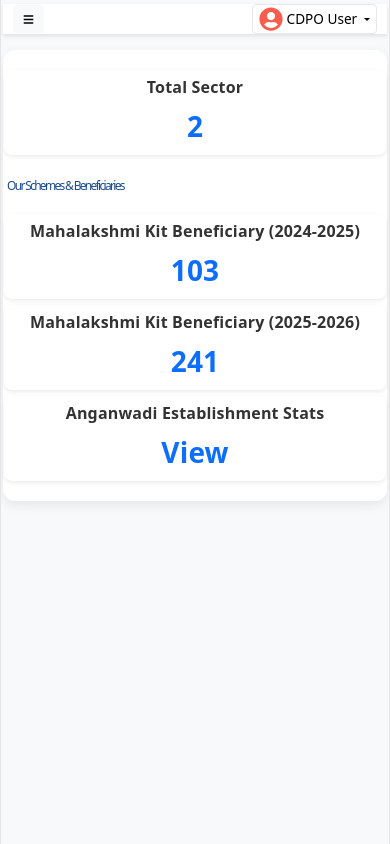
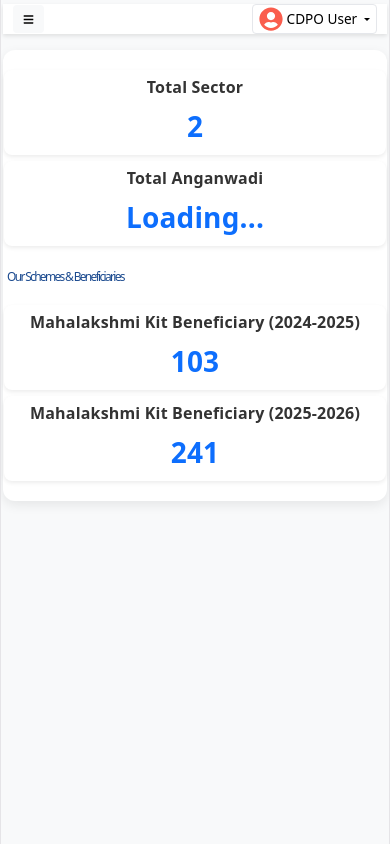
Before and after one commit to VAIBHAVTOMAR321/wecd-schemes-project, a React (Vite) app: page /wecdschemes/CDPODashboard in a window 390 px wide. Built offline with nearby package versions, Linux system fonts and the light colour scheme; no server answers.

Commit message:
total count added cdpo dashbord

```diff
--- a/src/components/CDPO_panel/CDPODashboard.jsx
+++ b/src/components/CDPO_panel/CDPODashboard.jsx
@@ -1,5 +1,6 @@
 import React, { useState, useEffect } from "react";
-import { Container, Row, Col, Card, Spinner, Table, Button } from "react-bootstrap";
+import { Container, Row, Col, Card, Spinner } from "react-bootstrap";
+import { useNavigate } from "react-router-dom";
 import { useAuth } from "../all_login/AuthContext";
 import "../../assets/css/supervisorleftnav.css";
 import "../../assets/css/dashboard.css";
@@ -11,12 +12,50 @@
   const [isMobile, setIsMobile] = useState(false);
   const [isTablet, setIsTablet] = useState(false);
 
-  const { user, api, uniqueId } = useAuth();
+  const { api } = useAuth();
+  const navigate = useNavigate();
+  const [awcCount, setAwcCount] = useState(null);
+  const [awcLoading, setAwcLoading] = useState(false);
 
+  useEffect(() => {
+    const handleResize = () => {
+      const mobile = window.innerWidth <= 768;
+      const tablet = window.innerWidth > 768 && window.innerWidth <= 992;
+      setIsMobile(mobile);
+      setIsTablet(tablet);
+      setSidebarOpen(mobile ? false : true);
+    };
+    handleResize();
+    window.addEventListener("resize", handleResize);
+    return () => window.removeEventListener("resize", handleResize);
+  }, []);
 
+  useEffect(() => {
+    if (!api) return;
+
+    const fetchAwcCount = async () => {
+      setAwcLoading(true);
+      try {
+        const response = await api.get("/cdpo-awc-dropdown/");
+        if (response.data?.success) {
+          setAwcCount(response.data?.count ?? response.data?.data?.length ?? 0);
+        }
+      } catch (err) {
+        console.error("Failed to fetch CDPO AWC count:", err);
+      } finally {
+        setAwcLoading(false);
+      }
+    };
+
+    fetchAwcCount();
+  }, [api]);
 
   const toggleSidebar = () => {
     setSidebarOpen(!sidebarOpen);
+  };
+
+  const handleAwcClick = () => {
+    navigate("/OurAwcProject");
   };
 
 
@@ -34,7 +73,7 @@
 
         <Container fluid className="dashboard-box mt-3">
           <Row className="g-4 mb-4">
-            <Col lg={12} md={6} sm={6} xs={12}>
+            <Col lg={6} md={6} sm={6} xs={12}>
               <Card className="h-100 shadow-sm border-0 stats-card">
                 <Card.Body className="text-center">
                   <Card.Title className="stats-title">Total Sector</Card.Title>
@@ -42,13 +81,20 @@
                 </Card.Body>
               </Card>
             </Col>
-
+            <Col lg={6} md={12} sm={12} xs={12}>
+              <Card className="h-100 shadow-sm border-0 stats-card" style={{ cursor: "pointer" }} onClick={handleAwcClick}>
+                <Card.Body className="text-center">
+                  <Card.Title className="stats-title">Total Anganwadi </Card.Title>
+                  <Card.Text className="stats-count">{awcLoading || awcCount === null ? "Loading..." : awcCount}</Card.Text>
+                </Card.Body>
+              </Card>
+            </Col>
           </Row>
           <div className="dashboard-header-title mb-3">
             <h1>Our Schemes & Beneficiaries</h1>
           </div>
           <Row className="g-4">
-            <Col lg={4} md={6} sm={6} xs={12}>
+            <Col lg={6} md={6} sm={6} xs={12}>
               <Card className="h-100 shadow-sm border-0 stats-card">
                 <Card.Body className="text-center">
                   <Card.Title className="stats-title">Mahalakshmi Kit Beneficiary (2024-2025)</Card.Title>
@@ -56,7 +102,7 @@
                 </Card.Body>
               </Card>
             </Col>
-            <Col lg={4} md={6} sm={6} xs={12}>
+            <Col lg={6} md={6} sm={6} xs={12}>
               <Card className="h-100 shadow-sm border-0 stats-card">
                 <Card.Body className="text-center">
                   <Card.Title className="stats-title">Mahalakshmi Kit Beneficiary (2025-2026)</Card.Title>
@@ -64,14 +110,7 @@
                 </Card.Body>
               </Card>
             </Col>
-            <Col lg={4} md={12} sm={12} xs={12}>
-              <Card className="h-100 shadow-sm border-0 stats-card">
-                <Card.Body className="text-center">
-                  <Card.Title className="stats-title">Anganwadi Establishment Stats</Card.Title>
-                  <Card.Text className="stats-count">View</Card.Text>
-                </Card.Body>
-              </Card>
-            </Col>
+
           </Row>
 
 
--- a/src/components/CDPO_panel/CDPOProfile.jsx
+++ b/src/components/CDPO_panel/CDPOProfile.jsx
@@ -202,6 +202,7 @@
                               onChange={handleProfileChange}
                               className="border-2"
                               style={{ fontSize: '12px' }}
+                              disabled
                             />
                           </Form.Group>
                         </Col>
```
